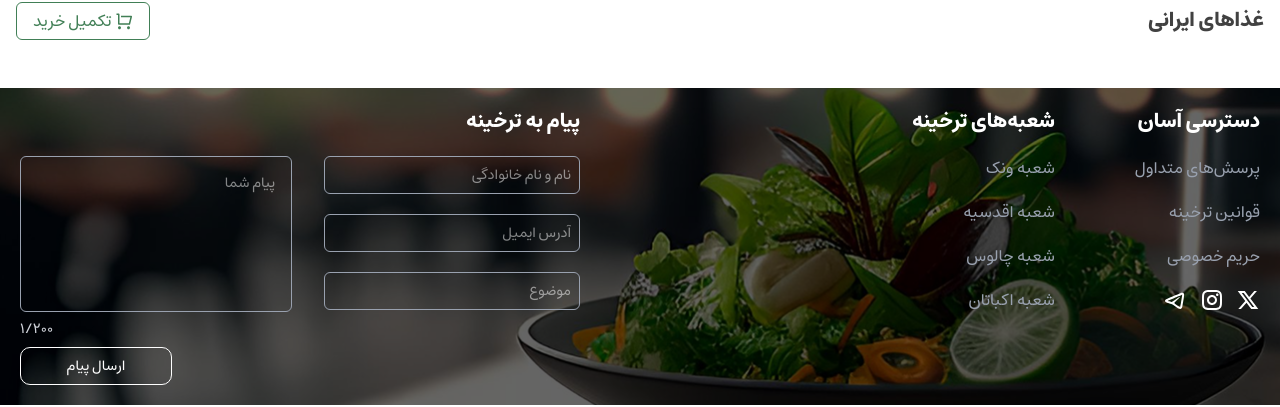
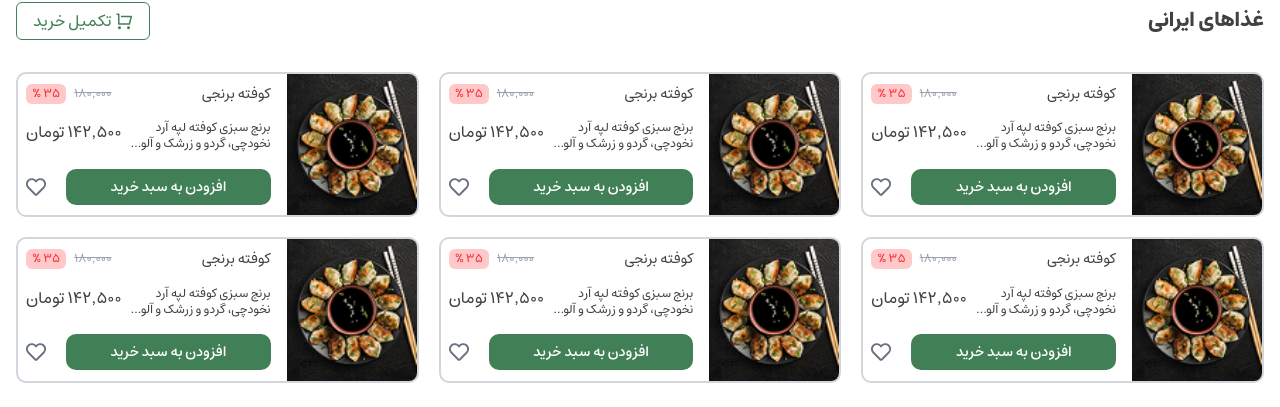
Before and after one commit to AmirAjam/food-store, a React (Vite) app: page /menu/1 in a window 1280 px wide. Shown: the part 455-862 px from the top of the page. Built offline with nearby package versions, Linux system fonts and the light colour scheme; no server answers.

Commit message:
add product list to menu page

```diff
--- a/src/components/Header/SubMenu.jsx
+++ b/src/components/Header/SubMenu.jsx
@@ -1,6 +1,6 @@
 import icons from '@/icons';
 import React from 'react'
-import { Link } from 'react-router-dom'
+import { Link, NavLink } from 'react-router-dom'
 
 const SubMenu = ({ isOpen, list }) => {
     const { LogOut } = icons;
@@ -12,7 +12,7 @@ const SubMenu = ({ isOpen, list }) => {
                 last:border-none hover:text-primary-color! text-[#414141] ${item.icon ? "text-xs" : "text-sm"}`}>
                     {item.icon &&
                         item.icon}
-                    <Link to={item.slug ? `menu/${item.slug}`:""} className='size-full'>{item.title}</Link>
+                    <NavLink to={item.slug ? `/menu/${item.slug}`:""} className='size-full'>{item.title}</NavLink>
                 </li>
             )}
             {list[0]?.icon &&
--- a/src/components/Products/Product.jsx
+++ b/src/components/Products/Product.jsx
@@ -0,0 +1,33 @@
+import React from 'react'
+import PrimaryButton from '../Ui/Button/PrimaryButton'
+import icons from '@/icons'
+
+const Product = ({products}) => {
+  const {Heart} = icons
+  return (
+    <div className='border-2 border-gray-300 rounded-lg overflow-hidden flex gap-2 justify-between'>
+      <div className='w-1/3'>
+        <img src="/images/products/1.png" alt="" className='h-full w-full object-cover'/>
+      </div>
+      <div className='px-1 sm:px-2 py-2.5 w-2/3 flex flex-col justify-between'>
+        <div className='flex justify-between items-center w-full'>
+          <p className='text-sm'>کوفته برنجی</p>
+          <div className='text-xs flex items-center gap-2'>
+            <p className='text-gray-400 line-through'>۱۸۰٬۰۰۰</p>
+            <span className='block bg-red-200 text-red-500 py-0.5 px-1.5 rounded-sm'>۳۵ %</span>
+          </div>
+        </div>
+        <div className='mt-2.5 text-xs flex gap-2'>
+          <p className='line-clamp-1 md:line-clamp-2'>برنج سبزی کوفته لپه آرد نخودچی، گردو و زرشک و آلو پیاز</p>
+          <p className='text-nowrap lg:text-base'>۱۴۲٬۵۰۰ تومان</p>
+        </div>
+        <div className='text-xs lg:text-sm flex justify-between items-center mt-2.5 gap-5'>
+          <PrimaryButton text="افزودن به سبد خرید"/>
+          <Heart className='text-xl lg:text-2xl text-gray-500 cursor-pointer hover:text-red-500 duration-300'/>
+        </div>
+      </div>
+    </div>
+  )
+}
+
+export default Product
--- a/src/components/Products/Products.jsx
+++ b/src/components/Products/Products.jsx
@@ -1,8 +1,18 @@
 import React from 'react'
+import Product from './Product'
 
 const Products = () => {
   return (
-    <div>Products</div>
+    <section className='mt-8'>
+      <div className="container grid gap-5 grid-cols-1 sm:grid-cols-2 lg:grid-cols-3">
+        <Product />
+        <Product />
+        <Product />
+        <Product />
+        <Product />
+        <Product />
+      </div>
+    </section>
   )
 }
 
--- a/src/pages/Menu/Menu.jsx
+++ b/src/pages/Menu/Menu.jsx
@@ -8,6 +8,7 @@ import Input from '@/components/Ui/Input/Input'
 import icons from '@/icons'
 import SectionTitle from '@/components/Ui/SectionTitle'
 import SecondaryButton from '@/components/Ui/Button/SecondaryButton'
+import Products from '@/components/Products/Products'
 
 const Menu = () => {
   const params = useParams()
@@ -32,6 +33,7 @@ const Menu = () => {
           <span>تکمیل خرید</span>
         </Link>
       </div>
+      <Products />
       <Footer />
     </>
   )
```
Also changed, not shown: public/images/products/1.png (added).
